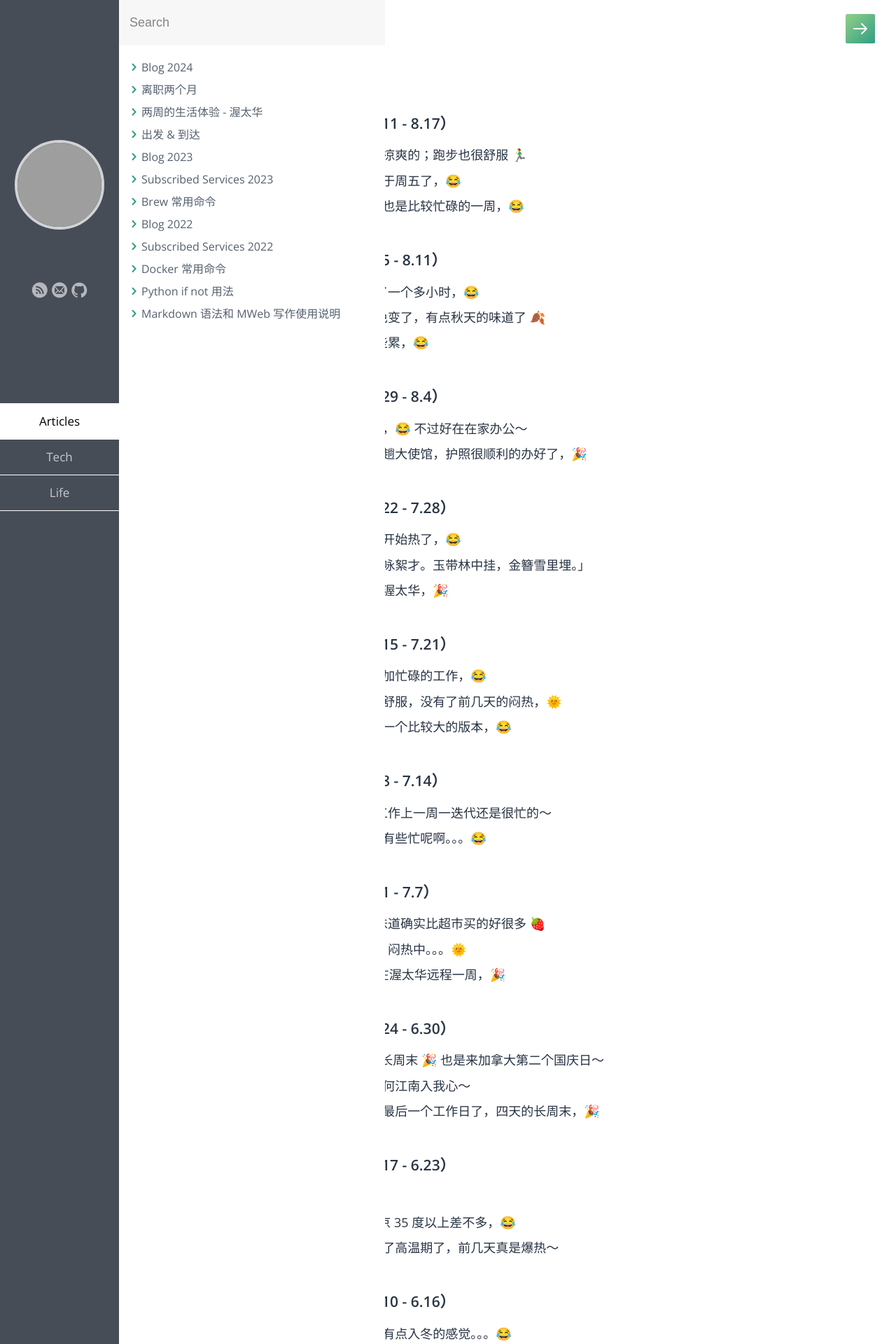
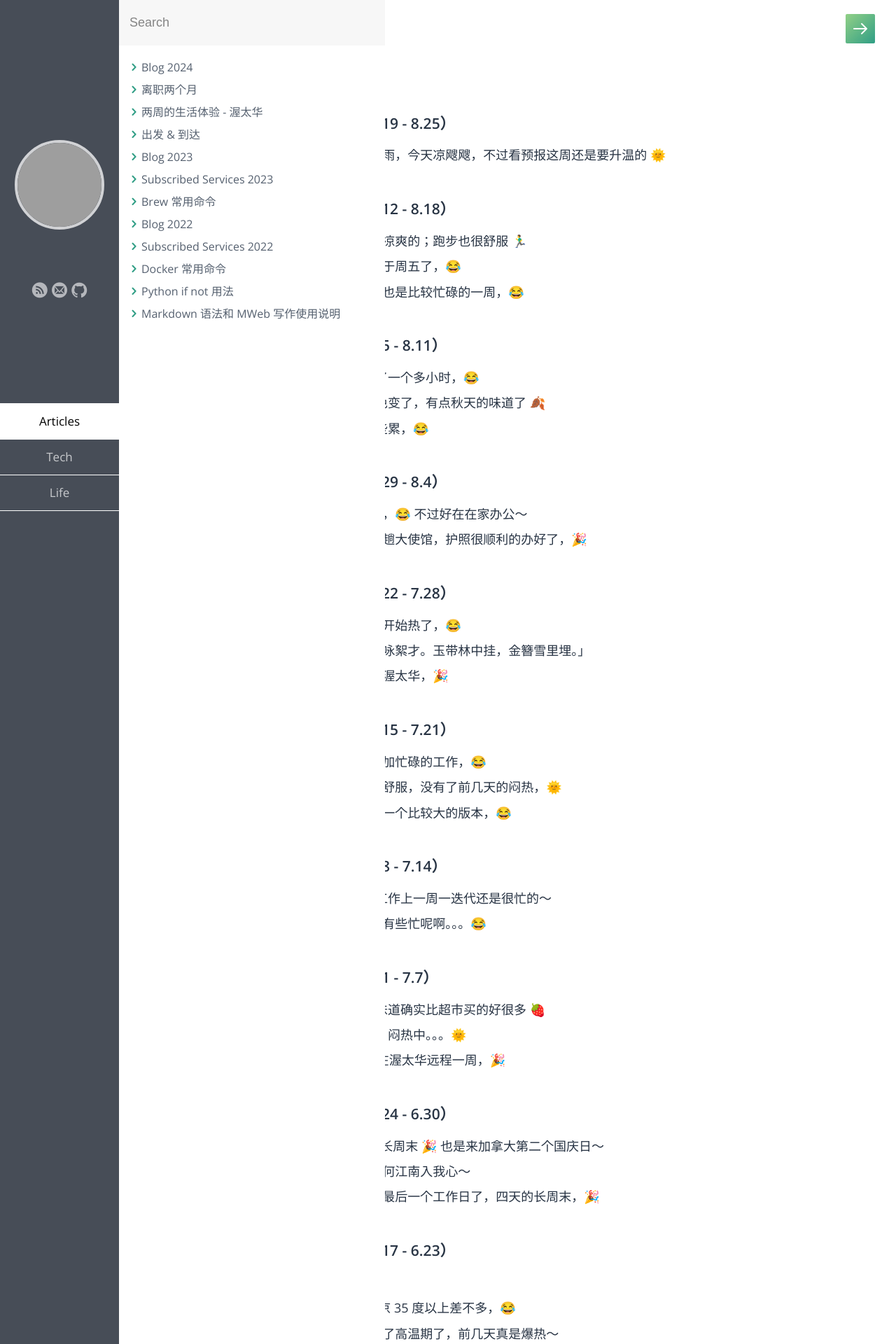
Before and after one commit to samxupeiran/samxupeiran.github.io, a Jekyll site: the page built from _posts/life/2024-01-02-my-blog.md, in a window 1280 px wide. Shown: the top 1920 px of the page at 70% size. Built offline with Jekyll 4.4.1, drawn with Linux system fonts in a browser that asks for light colours; some web fonts are replaced; some of the changed text lies outside the part shown; grey boxes are pictures that could not be loaded.

Commit message:
feat: add weekly blog 8/19

```diff
--- a/_posts/life/2024-01-02-my-blog.md
+++ b/_posts/life/2024-01-02-my-blog.md
@@ -6,7 +6,10 @@ tags: Blog
 ---
 
 
-- ### 2024 年 8 月 第 3 周（8.11 - 8.17）
+- ### 2024 年 8 月 第 4 周（8.19 - 8.25）
+     - 8.19 周末两天基本都在下雨，今天凉飕飕，不过看预报这周还是要升温的 🌞
+
+- ### 2024 年 8 月 第 3 周（8.12 - 8.18）
      - 8.11 秋意渐浓，还是比较凉爽的；跑步也很舒服 🏃‍♂️
      - 8.15 这周也很忙，明天终于周五了，😂
      - 8.16 周五了周五了，这周也是比较忙碌的一周，😂
```
